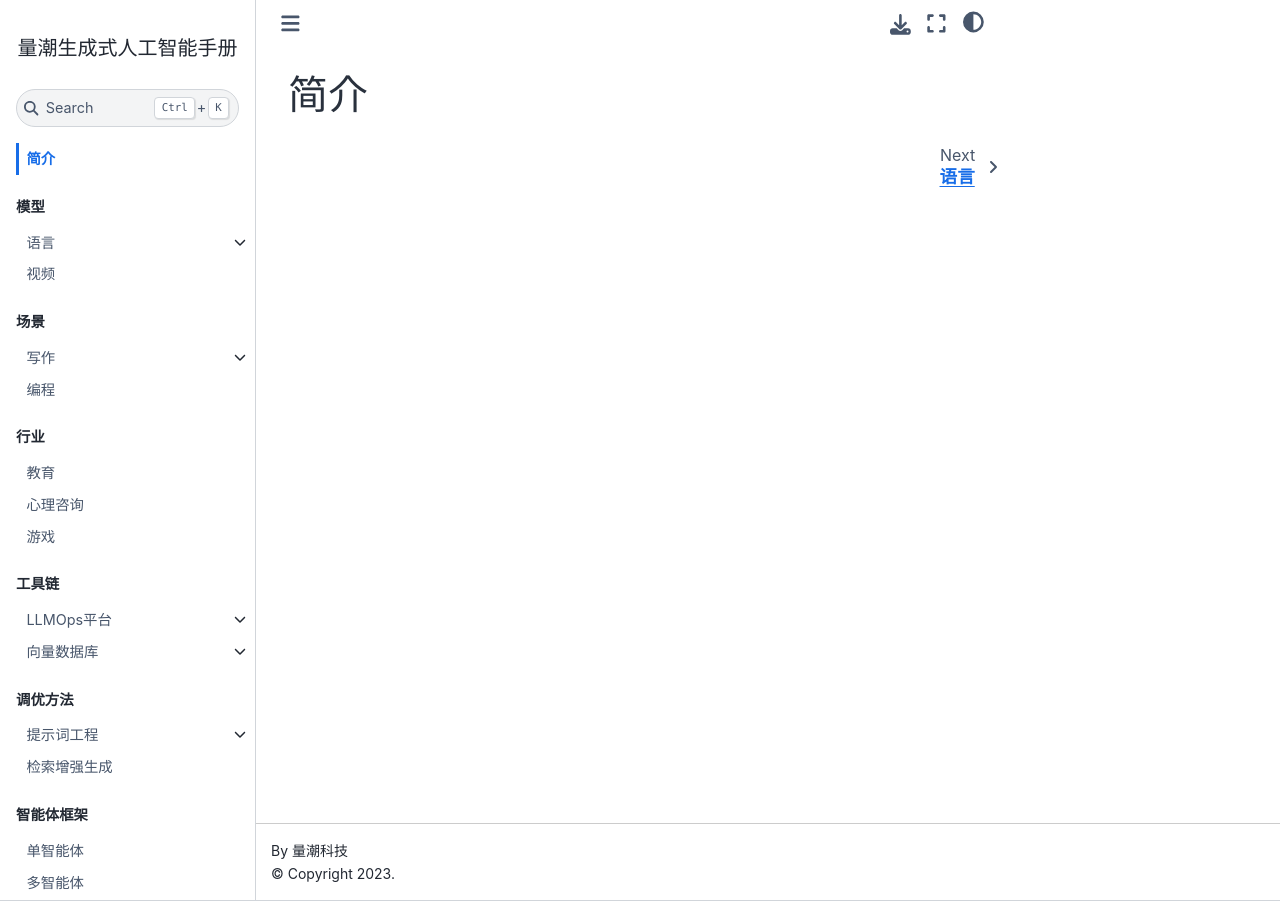
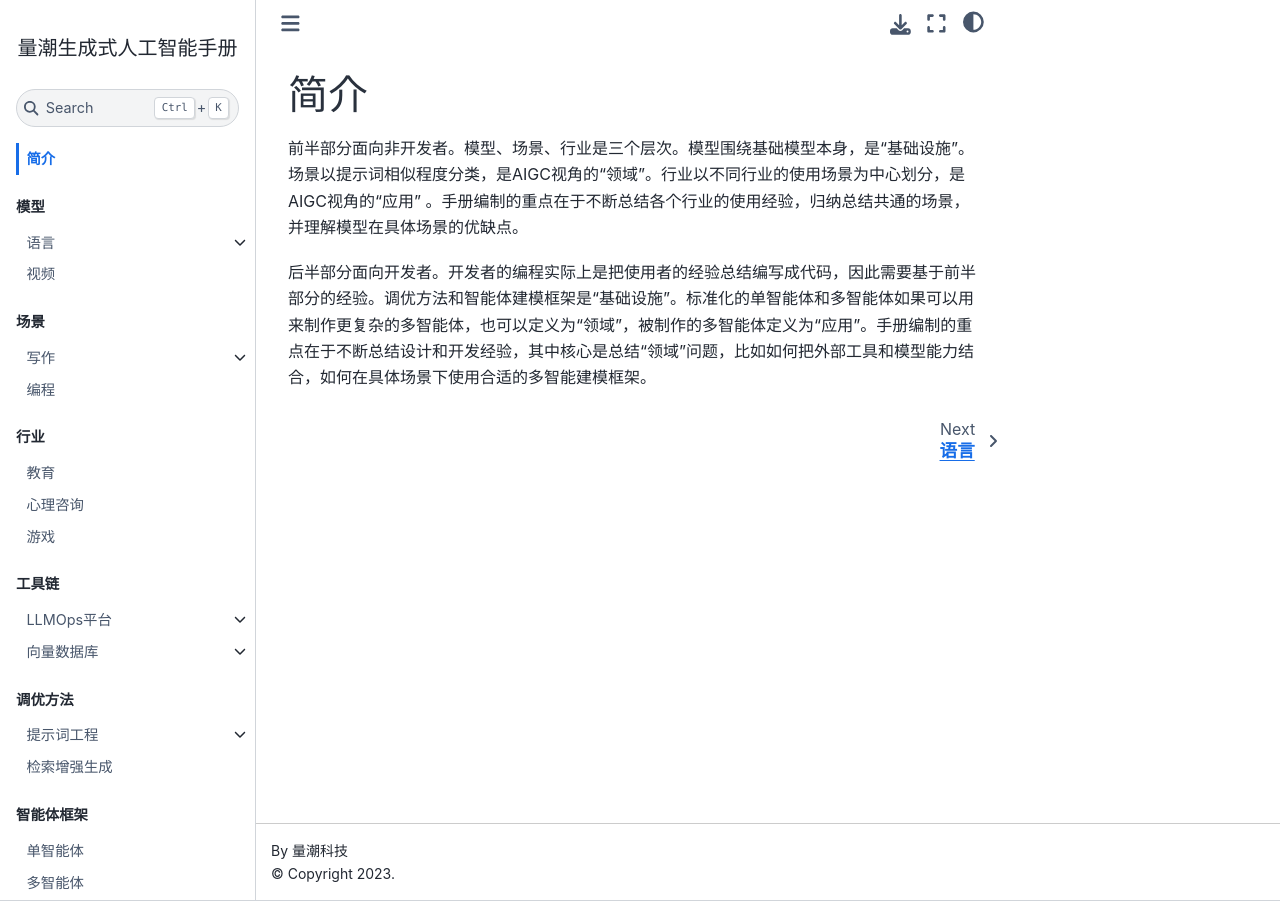
Before and after one commit to quanttide/quanttide-handbook-of-generative-ai, a Jupyter Book: the page built from index.md, in a window 1280 px wide. Built offline with Jupyter Book 1.0.4 settings and Sphinx 7.4.7 and the Sphinx Book theme 1.1.4, drawn with Linux system fonts in a browser that asks for light colours; pages that are not in the unit, such as notebooks, are missing from menus.

Commit message:
feat(index): 增加简介

```diff
--- a/index.md
+++ b/index.md
@@ -1 +1,5 @@
 # 简介
+
+前半部分面向非开发者。模型、场景、行业是三个层次。模型围绕基础模型本身，是“基础设施”。场景以提示词相似程度分类，是AIGC视角的“领域”。行业以不同行业的使用场景为中心划分，是AIGC视角的“应用” 。手册编制的重点在于不断总结各个行业的使用经验，归纳总结共通的场景，并理解模型在具体场景的优缺点。
+
+后半部分面向开发者。开发者的编程实际上是把使用者的经验总结编写成代码，因此需要基于前半部分的经验。调优方法和智能体建模框架是“基础设施”。标准化的单智能体和多智能体如果可以用来制作更复杂的多智能体，也可以定义为“领域”，被制作的多智能体定义为“应用”。手册编制的重点在于不断总结设计和开发经验，其中核心是总结“领域”问题，比如如何把外部工具和模型能力结合，如何在具体场景下使用合适的多智能建模框架。
```
